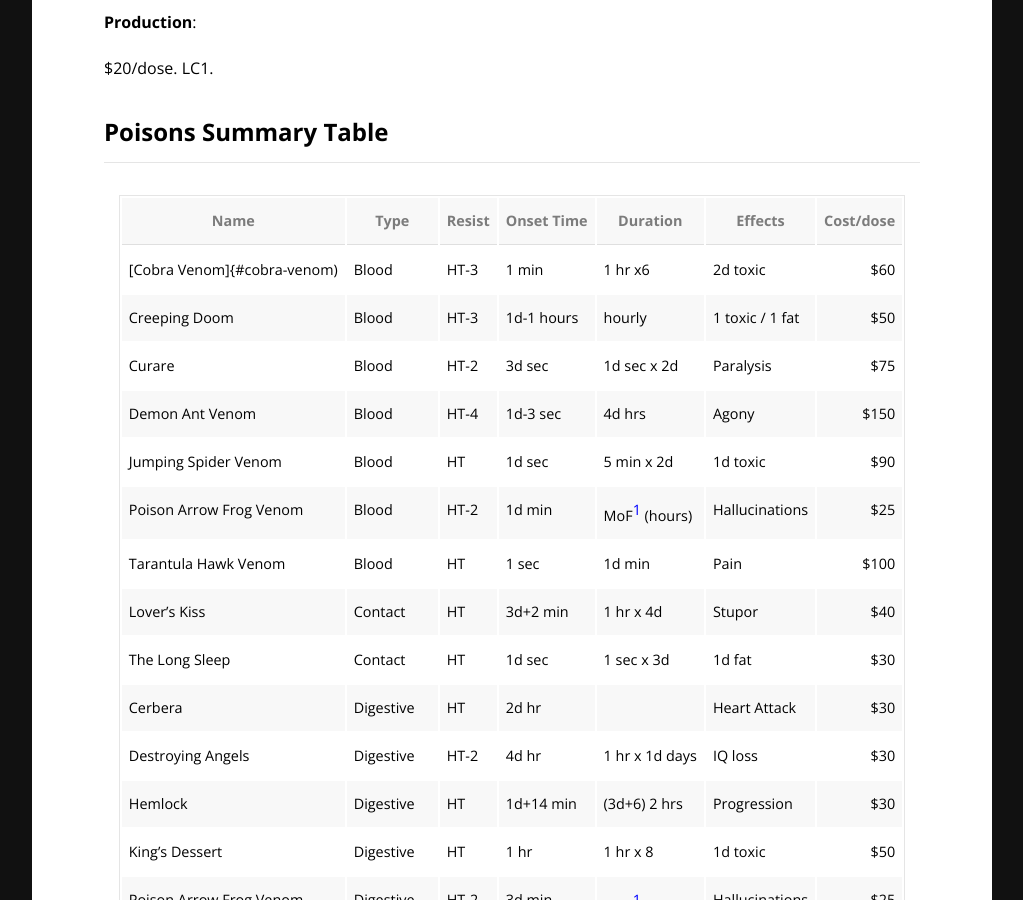
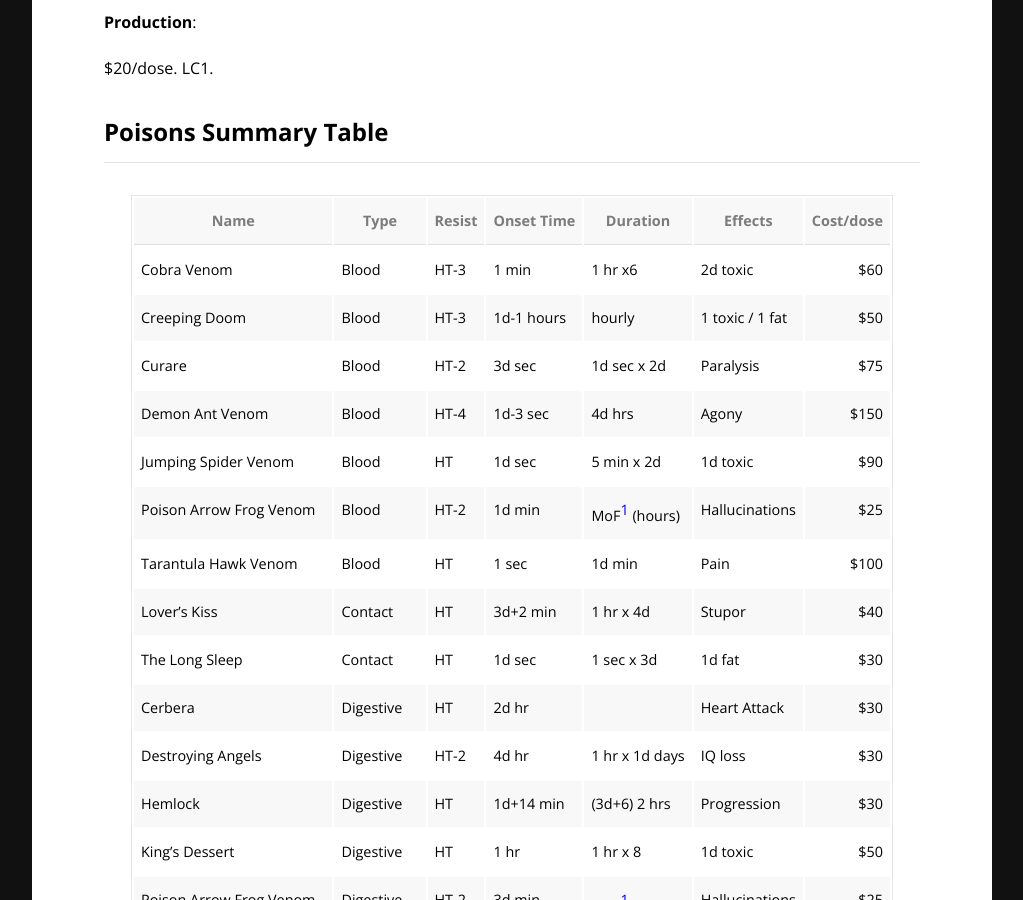
Before and after one commit to rickosborne/blackwater, a Jekyll site: the page built from _guide/350-poisons.md, in a window 1280 px wide and 900 px high, scrolled down 11136 px. Shown: the whole window, without its empty margins (128-1151 px from the left). Built offline with Jekyll 4.4.1, drawn with Linux system fonts in a browser that asks for light colours.

Commit message:
Update 350-poisons.md

```diff
--- a/_guide/350-poisons.md
+++ b/_guide/350-poisons.md
@@ -242,7 +242,7 @@ $20/dose. LC1.
 {:.eyechart}
 |Name|Type|Resist|Onset Time|Duration|Effects|Cost/dose|
 |---|---|---|---|---|---|---:|
-|[Cobra Venom]{#cobra-venom)|Blood|HT-3| 1 min|1 hr x6|2d toxic|$60|
+|Cobra Venom|Blood|HT-3| 1 min|1 hr x6|2d toxic|$60|
 |Creeping Doom|Blood|HT-3|1d-1 hours|hourly|1 toxic / 1 fat|$50|
 |Curare|Blood|HT-2|3d sec|1d sec x 2d|Paralysis|$75|
 |Demon Ant Venom|Blood|HT-4|1d-3 sec|4d hrs|Agony|$150|
```
